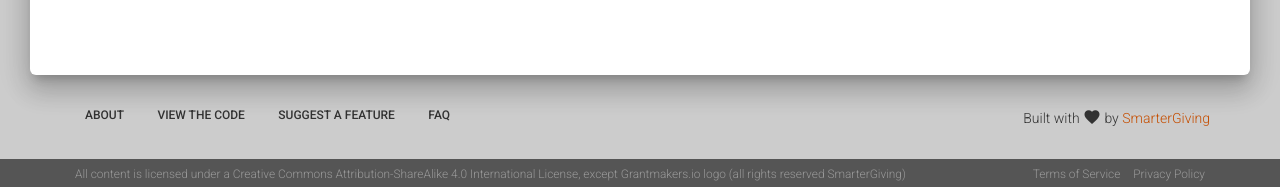
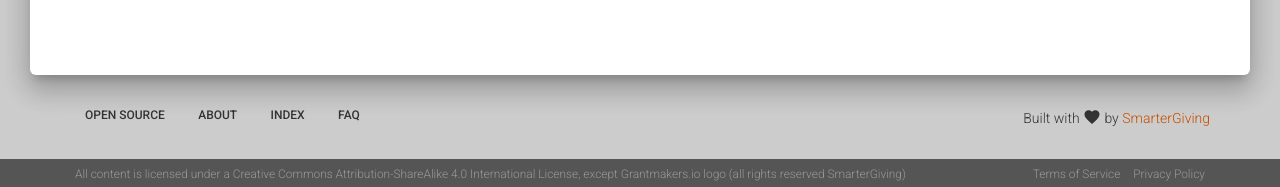
Before and after one commit to grantmakers/grantmakers.github.io, a Jekyll site: the page built from pages/faq.html, in a window 1280 px wide. Shown: the part 1241-1428 px from the top of the page. Built offline with Jekyll 4.4.1, drawn with Linux system fonts in a browser that asks for light colours.

Commit message:
Add index of all links [closes #12]

```diff
--- a/_includes/footer.html
+++ b/_includes/footer.html
@@ -11,9 +11,9 @@
 			<div class="col-md-6">
 				<nav class="text-left">
 					<ul>
+						<li><a href="https://github.com/grantmakers/grantmakers.github.io">Open Source</a></li>
 						<li><a href="{{ site.baseurl }}/about/">About</a></li>
-						<li><a href="https://github.com/grantmakers/grantmakers.github.io" target="_blank">View the Code</a></li>
-						<li><a href="https://github.com/grantmakers/grantmakers.github.io/issues" target="_blank">Suggest a Feature</a></li>
+						<li><a href="{{ site.baseurl }}/profiles/">Index</a></li>
 						<li><a href="{{ site.baseurl }}/faq/">FAQ</a></li>
 					</ul>
 				</nav>
```
